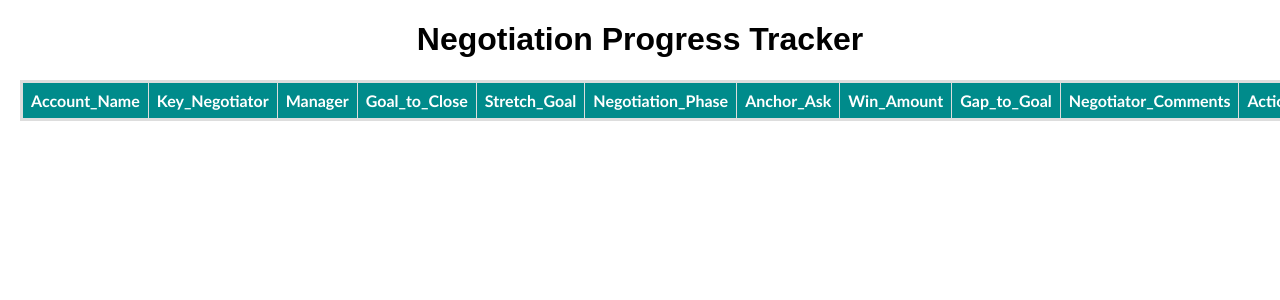
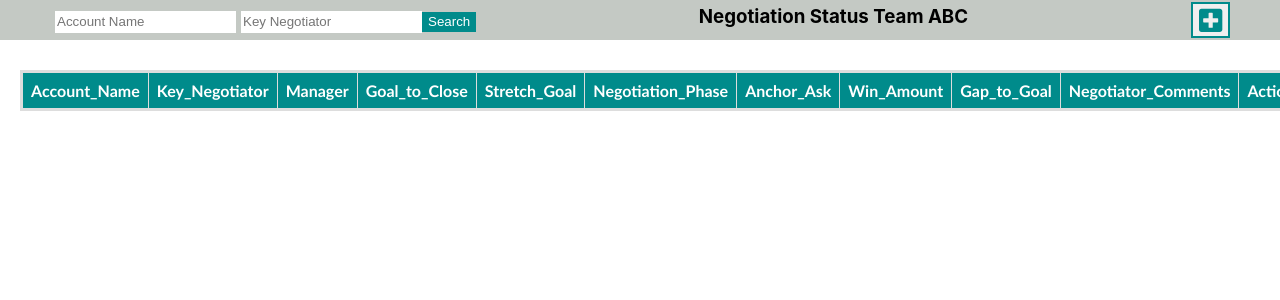
Before and after one commit to Kaminagiyou123/Negotiation_Portal, a React (Create React App) app: page / in a window 1280 px wide. Shown: the top 300 px of the page. Built offline with nearby package versions, Linux system fonts and the light colour scheme; no server answers.

Commit message:
filter complete

```diff
--- a/package.json
+++ b/package.json
@@ -3,6 +3,9 @@
   "version": "0.1.0",
   "private": true,
   "dependencies": {
+    "@fortawesome/fontawesome-svg-core": "^1.2.35",
+    "@fortawesome/free-solid-svg-icons": "^5.15.3",
+    "@fortawesome/react-fontawesome": "^0.1.14",
     "@testing-library/jest-dom": "^5.11.10",
     "@testing-library/react": "^11.2.6",
     "@testing-library/user-event": "^12.8.3",
--- a/src/Account.js
+++ b/src/Account.js
@@ -1,5 +1,5 @@
 import React, { useState } from "react";
-import { updateData } from "./useData";
+import { updateData, createData } from "./useData";
 const Account = ({ item, setItem }) => {
   const {
     Account_Name,
@@ -9,6 +9,8 @@ const Account = ({ item, setItem }) => {
     Anchor_Ask,
     Win_Amount,
     Negotiator_Comments,
+    Manager,
+    Stretch_Goal,
   } = item;
 
   return (
@@ -18,7 +20,13 @@ const Account = ({ item, setItem }) => {
       <h3>Account Information</h3>
       <form className='account-form'>
         <label for='Account_Name'>Account_Name</label>
-        <h4>{Account_Name}</h4>
+        <input
+          name='Account_Name'
+          value={Account_Name}
+          onChange={(e) => {
+            setItem({ ...item, Account_Name: e.target.value });
+          }}
+        ></input>
         <label for='Key_Negotiator'>Key_Negotiator</label>
         <input
           name='Key_Negotiator'
@@ -27,6 +35,25 @@ const Account = ({ item, setItem }) => {
             setItem({ ...item, Key_Negotiator: e.target.value });
           }}
         ></input>
+
+        <label for='Manager'>Manager</label>
+        <input
+          name='Manager'
+          value={Manager}
+          onChange={(e) => {
+            setItem({ ...item, Manager: e.target.value });
+          }}
+        ></input>
+
+        <label for='Stretch_Goal'>Stretch_Goal</label>
+        <input
+          name='Stretch_Goal'
+          value={Stretch_Goal}
+          onChange={(e) => {
+            setItem({ ...item, Stretch_Goal: parseFloat(e.target.value) });
+          }}
+        ></input>
+
         <label>Negotiation_Phase</label>
         <select
           name='Negotiation_Phase'
@@ -79,7 +106,7 @@ const Account = ({ item, setItem }) => {
           className='btn'
           onClick={(e) => {
             e.preventDefault();
-            console.log(item);
+            if (item.id) {
               updateData(
                 item.id,
                 (item = {
@@ -90,8 +117,25 @@ const Account = ({ item, setItem }) => {
                   Win_Amount,
                   Negotiator_Comments,
                   Negotiation_Phase,
+                  Manager,
+                  Stretch_Goal,
                 })
               );
+            } else {
+              createData(
+                (item = {
+                  Account_Name,
+                  Key_Negotiator,
+                  Goal_to_Close,
+                  Anchor_Ask,
+                  Win_Amount,
+                  Negotiator_Comments,
+                  Negotiation_Phase,
+                  Manager,
+                  Stretch_Goal,
+                })
+              );
+            }
 
             setItem({
               Account_Name: "",
--- a/src/App.css
+++ b/src/App.css
@@ -45,6 +45,7 @@
   border: 3px solid #ddd;
   width: 80%;
   margin-left: 20px;
+  margin-top: 30px;
 }
 
 #students td,
@@ -141,3 +142,38 @@ select {
   width: 70%;
   margin-left: 15%;
 }
+.navbar {
+  margin: 0;
+  padding: 0;
+
+  overflow: hidden;
+  display: flex;
+  justify-content: space-between;
+  width: 100%;
+  height: 40px;
+  background-color: #c4c9c4;
+}
+.add-icon {
+  margin-right: 50px;
+  margin-top: 2px;
+  margin-bottom: 2px;
+  border: 2px solid darkcyan;
+}
+.navbar > h3 {
+  margin-top: 5px;
+}
+.search-container {
+  margin-top: 10px;
+  margin-left: 50px;
+}
+.search-container > input {
+  margin-left: 5px;
+  height: 20px;
+  border: none;
+}
+.search-container > button {
+  height: 20px;
+  border: none;
+  background: darkcyan;
+  color: white;
+}
--- a/src/App.js
+++ b/src/App.js
@@ -1,17 +1,35 @@
 import "./App.css";
+import { useState } from "react";
 import { BrowserRouter as Router, Switch, Route } from "react-router-dom";
 import Login from "./Login";
 import Home from "./Home";
+import Navbar from "./Navbar";
 function App() {
+  const [search, setSearch] = useState({ account: "", search: "" });
+  const [item, setItem] = useState({
+    Account_Name: "",
+    Account_Code: "",
+    Key_Negotiator: "",
+    Manager: "",
+    Goal_to_Close: 0,
+    Stretch_Goal: 0,
+    Negotiation_Phase: "",
+    Anchor_Ask: 0,
+    Win_Amount: 0,
+    Gap_to_Goal: 0,
+    Negotiator_Comments: "",
+  });
+
   return (
     <div>
+      <Navbar item={item} setItem={setItem} setSearch={setSearch} />
       <Router>
         <Switch>
           <Route path='/login'>
             <Login />
           </Route>
           <Route path='/'>
-            <Home />
+            <Home item={item} setItem={setItem} search={search} />
           </Route>
         </Switch>
       </Router>
--- a/src/Home.js
+++ b/src/Home.js
@@ -1,23 +1,28 @@
-import React, { useState, useEffect } from "react";
+import React, { useEffect } from "react";
 
 import useData, { destroyData } from "./useData";
 import Account from "./Account";
 
-const Home = () => {
+const Home = ({ item, setItem, search }) => {
   const { data, getData } = useData();
-  const [item, setItem] = useState({
-    Account_Name: "",
-    Account_Code: "",
-    Key_Negotiator: "",
-    Manager: "",
-    Goal_to_Close: 0,
-    Stretch_Goal: 0,
-    Negotiation_Phase: "",
-    Anchor_Ask: 0,
-    Win_Amount: 0,
-    Gap_to_Goal: 0,
-    Negotiator_Comments: "",
-  });
+  const filterData = (data) => {
+    if (data) {
+      let newData = [...data];
+      console.log(newData);
+      if (search.account) {
+        newData = newData.filter((i) =>
+          i.fields.Account_Name.startsWith(search.account)
+        );
+      }
+      if (search.negotiator) {
+        newData = newData.filter(
+          (i) => i.fields.Key_Negotiator === search.negotiator
+        );
+      }
+      console.log(newData);
+      return newData;
+    }
+  };
 
   const pullItem = (n) => {
     const s = data?.filter((account) => account.id === n);
@@ -60,7 +65,6 @@ const Home = () => {
 
   return (
     <div>
-      <h1 id='title'>Negotiation Progress Tracker</h1>
       <table id='students'>
         <tbody>
           <tr id='header'>
@@ -78,7 +82,8 @@ const Home = () => {
             <td>{"Actions_Needed"}</td>
           </tr>
 
-          {data?.map((account) => {
+          {data &&
+            filterData(data).map((account) => {
               const { id, fields } = account;
               const {
                 Account_Name,
--- /dev/null
+++ b/src/Navbar.js
@@ -0,0 +1,38 @@
+import React from "react";
+import { FontAwesomeIcon } from "@fortawesome/react-fontawesome";
+import { faPlusSquare } from "@fortawesome/free-solid-svg-icons";
+const Navbar = ({ item, setItem, setSearch }) => {
+  return (
+    <div className='navbar'>
+      <div className='search-container'>
+        <input placeholder='Account Name'></input>
+        <input placeholder='Key Negotiator'></input>
+        <button
+          onClick={(e) => {
+            e.preventDefault();
+            let account =
+              e.target.previousElementSibling.previousElementSibling.value;
+            let negotiator = e.target.previousElementSibling.value;
+
+            setSearch({ account, negotiator });
+          }}
+        >
+          Search
+        </button>
+      </div>
+
+      <h3>Negotiation Status Team ABC</h3>
+      <button
+        className='add-icon'
+        onClick={(e) => {
+          e.preventDefault();
+          setItem({ ...item, Account_Name: "New" });
+        }}
+      >
+        <FontAwesomeIcon icon={faPlusSquare} size='2x' color={"darkcyan"} />
+      </button>
+    </div>
+  );
+};
+
+export default Navbar;
--- a/src/useData.js
+++ b/src/useData.js
@@ -53,3 +53,29 @@ export const updateData = async (id, item) => {
     }
   );
 };
+
+export const createData = (item) => {
+  var Airtable = require("airtable");
+  var base = new Airtable({ apiKey: process.env.REACT_APP_API_KEY }).base(
+    process.env.REACT_APP_BASE_ID
+  );
+
+  base("Negotiation").create(
+    [
+      {
+        fields: {
+          ...item,
+        },
+      },
+    ],
+    function (err, records) {
+      if (err) {
+        console.error(err);
+        return;
+      }
+      records.forEach(function (record) {
+        console.log(record.getId());
+      });
+    }
+  );
+};
```
Also changed, not shown: 1 other file (tests, documents, lock files or other folders). Lines whose indentation alone changed are shown as unchanged.
